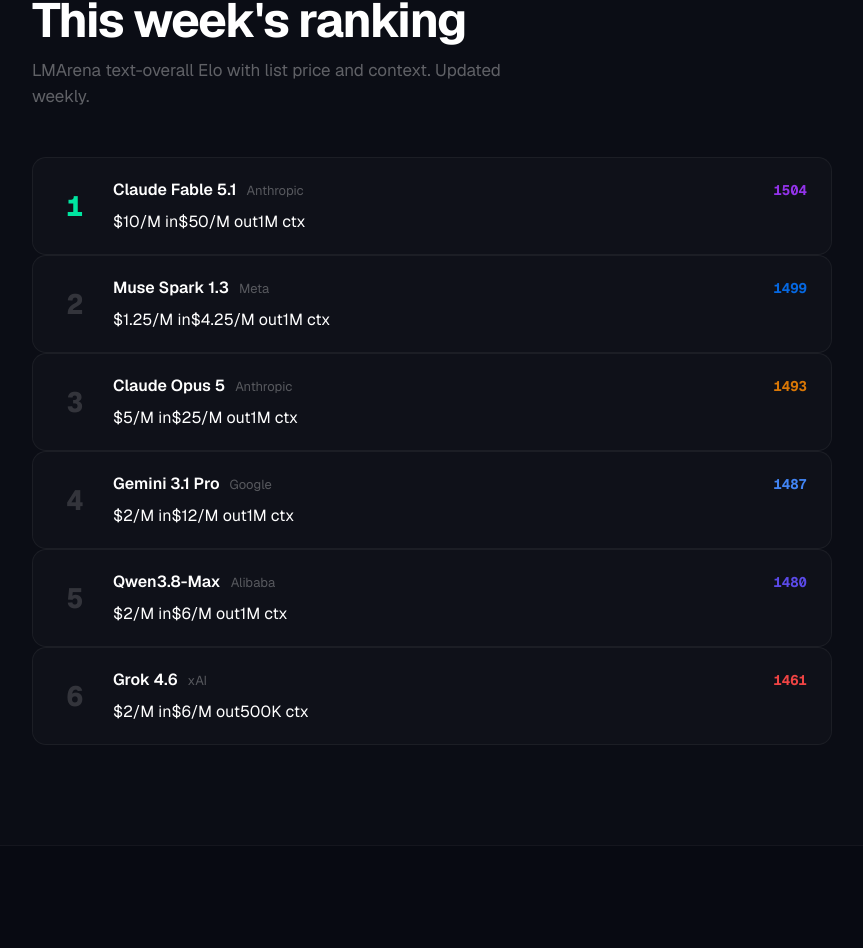
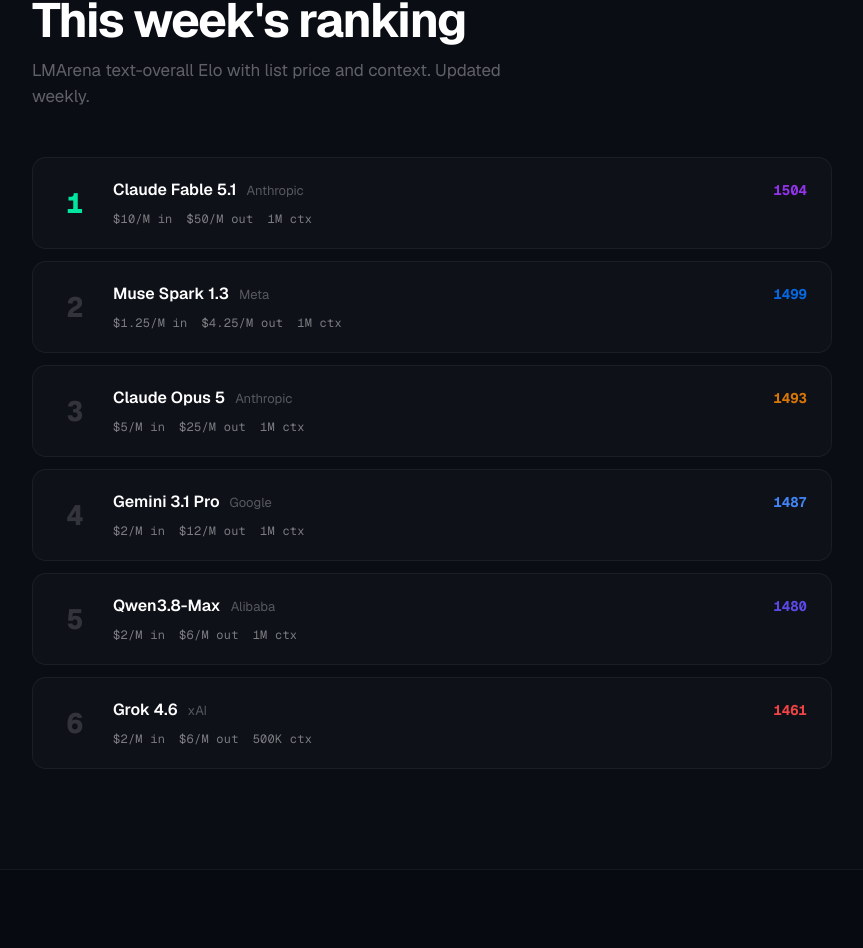
Before and after one commit to do360now/helloai, a Next.js app: page / in a window 1280 px wide. Shown: the part 2020-2968 px from the top of the page, without its empty margins (208-1071 px from the left). Built offline with nearby package versions, Linux system fonts and the light colour scheme.

Commit message:
style(home): leaderboard metrics row, drop elo bars

```diff
--- a/app/globals.css
+++ b/app/globals.css
@@ -565,6 +565,22 @@ body {
 
 .leaderboard-inner { max-width: 800px; margin: 0 auto; }
 
+.leaderboard-list {
+  display: flex;
+  flex-direction: column;
+  gap: 12px;
+}
+
+.leaderboard-metrics {
+  display: flex;
+  flex-wrap: wrap;
+  gap: 8px 14px;
+  font-family: 'JetBrains Mono', var(--font-geist-mono), monospace;
+  font-size: 12px;
+  color: rgba(255,255,255,0.45);
+  letter-spacing: 0.02em;
+}
+
 .leaderboard-row {
   display: flex;
   align-items: center;
@@ -574,6 +590,15 @@ body {
   background: rgba(255,255,255,0.02);
   border: 1px solid rgba(255,255,255,0.05);
   animation: fadeUp 0.5s both;
+  text-decoration: none;
+  color: inherit;
+  transition: border-color 0.2s, background 0.2s, transform 0.2s;
+}
+
+.leaderboard-row:hover {
+  border-color: rgba(0,229,160,0.25);
+  background: rgba(255,255,255,0.04);
+  transform: translateY(-1px);
 }
 
 .leaderboard-rank {
@@ -615,19 +640,6 @@ body {
   font-family: 'JetBrains Mono', var(--font-geist-mono), monospace;
   font-size: 14px;
   font-weight: 700;
-}
-
-.elo-bar-bg {
-  height: 4px;
-  border-radius: 2px;
-  background: rgba(255,255,255,0.05);
-  overflow: hidden;
-}
-
-.elo-bar-fill {
-  height: 100%;
-  border-radius: 2px;
-  transition: width 1s cubic-bezier(0.16, 1, 0.3, 1);
 }
 
 /* ─── INSIGHTS / CATEGORIES ─────────────────────────────── */
```
